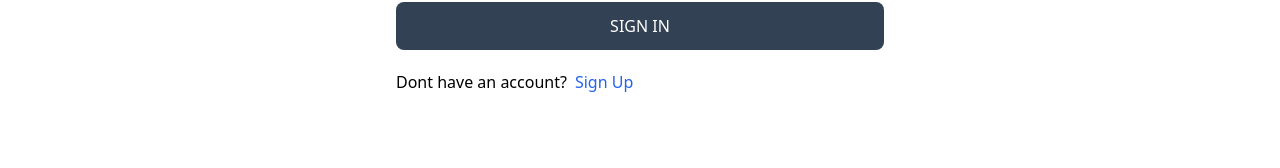
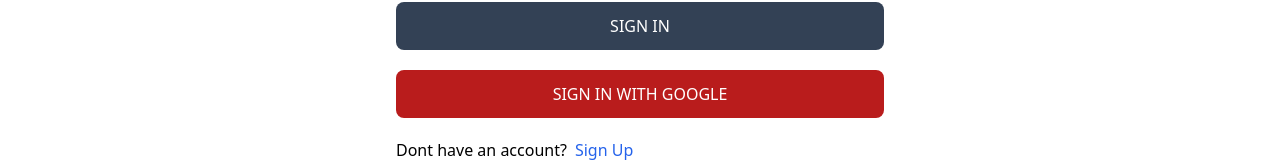
Before and after one commit to Stiratto/Real-State-Client, a React (Vite) app: page /signin in a window 1280 px wide. Shown: the part 690-858 px from the top of the page. Before the commit the page ends 800 px from the top, so only its background shows below. Built offline with nearby package versions, Linux system fonts and the light colour scheme.

Commit message:
Commit changes 1.0

```diff
--- a/package.json
+++ b/package.json
@@ -11,6 +11,7 @@
   },
   "dependencies": {
     "@reduxjs/toolkit": "^1.9.7",
+    "firebase": "^10.4.0",
     "react": "^18.2.0",
     "react-dom": "^18.2.0",
     "react-icons": "^4.11.0",
--- /dev/null
+++ b/src/components/OAuth.tsx
@@ -0,0 +1,19 @@
+const OAuth = () => {
+  const handleGoogleClick = async () => {
+    try {
+    } catch (err) {
+      console.log("Could not sign in with google", err);
+    }
+  };
+  return (
+    <button
+      onClick={handleGoogleClick}
+      type="button"
+      className="bg-red-700 text-white p-3 rounded-lg uppercase hover:opacity-95 disabled:opacity-80"
+    >
+      Sign in with google
+    </button>
+  );
+};
+
+export default OAuth;
--- /dev/null
+++ b/src/firebase.js
@@ -0,0 +1,17 @@
+// Import the functions you need from the SDKs you need
+import { initializeApp } from "firebase/app";
+// TODO: Add SDKs for Firebase products that you want to use
+// https://firebase.google.com/docs/web/setup#available-libraries
+
+// Your web app's Firebase configuration
+const firebaseConfig = {
+  apiKey: "AIzaSyDZfo0FPz95EZ6tXBsdPdopqub0MZWnmXA",
+  authDomain: "real-estate-app-b87a0.firebaseapp.com",
+  projectId: "real-estate-app-b87a0",
+  storageBucket: "real-estate-app-b87a0.appspot.com",
+  messagingSenderId: "491078279978",
+  appId: "1:491078279978:web:b70fc7f25f0f9c8b2cb453"
+};
+
+// Initialize Firebase
+export const app = initializeApp(firebaseConfig);
--- a/src/pages/SignIn.tsx
+++ b/src/pages/SignIn.tsx
@@ -8,6 +8,7 @@
   signInFailure,
 } from "../../redux/user/userSlice.js";
 import { useSelector } from "react-redux";
+import OAuth from "../components/OAuth.js";
 
 function signin() {
   const [formData, setFormData] = useState({});
@@ -78,6 +79,8 @@
           >
             {loading ? "Loading..." : "Sign In"}
           </button>
+
+          <OAuth />
         </form>
         <div className="flex gap-2 mt-5">
           <p>Dont have an account? </p>
--- a/src/pages/SignUp.tsx
+++ b/src/pages/SignUp.tsx
@@ -1,5 +1,6 @@
 import React, { ChangeEvent, useState } from "react";
 import { Link, useNavigate } from "react-router-dom";
+import OAuth from "../components/OAuth";
 
 function SignUp() {
   const [formData, setFormData] = useState({});
@@ -80,6 +81,8 @@
           >
             {loading ? "Loading..." : "Sign Up"}
           </button>
+
+          <OAuth />
         </form>
         <div className="flex gap-2 mt-5">
           <p>Have an account? </p>
```
Also changed, not shown: 2 other files (tests, documents, lock files or other folders).
